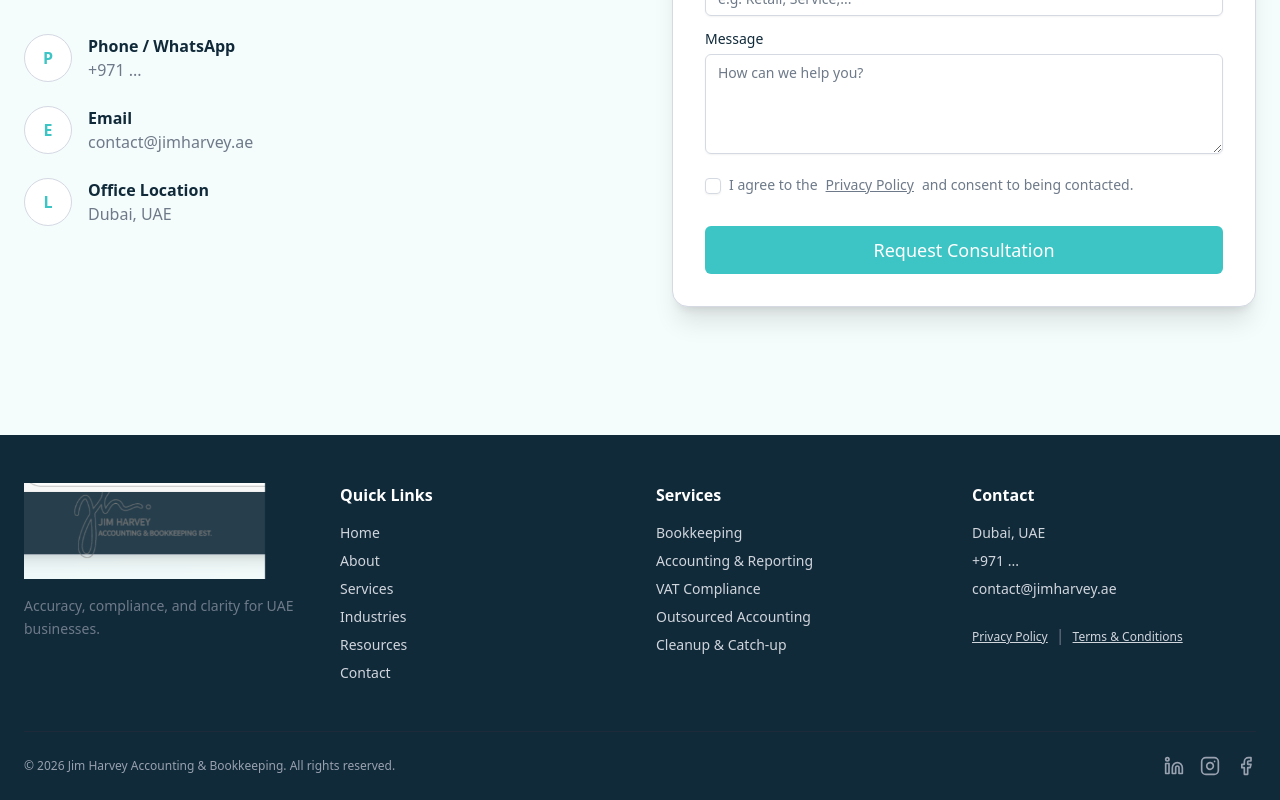
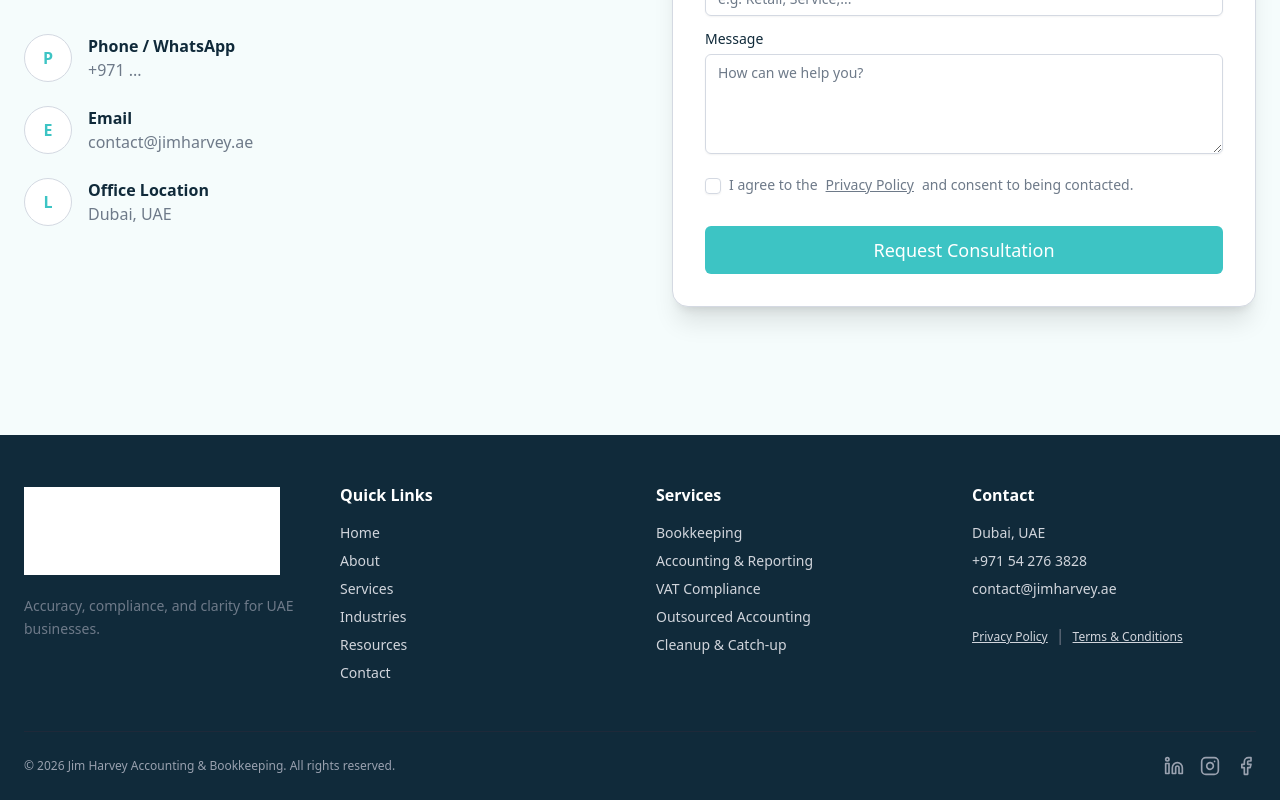
Before and after one commit to Fazilfazi991/jimharvey, a Next.js app: page / in a window 1280 px wide. Shown: the part 7150-7950 px from the top of the page. Built offline with nearby package versions, Linux system fonts and the light colour scheme.

Commit message:
Replace logo with transparent PNG and update footer styling

```diff
--- a/src/components/layout/Footer.tsx
+++ b/src/components/layout/Footer.tsx
@@ -15,7 +15,7 @@ export function Footer() {
                                 src="/logo.png"
                                 alt="Jim Harvey Accounting"
                                 fill
-                                className="object-contain object-left"
+                                className="object-contain object-left brightness-0 invert"
                             />
                         </div>
                         <p className="text-muted-foreground text-sm leading-relaxed">
@@ -53,7 +53,7 @@ export function Footer() {
                         <h4 className="font-bold text-white">Contact</h4>
                         <ul className="space-y-2 text-sm text-gray-300">
                             <li>Dubai, UAE</li>
-                            <li>+971 ...</li>
+                            <li>+971 54 276 3828</li>
                             <li>contact@jimharvey.ae</li>
                         </ul>
                         <div className="pt-2">
```
Also changed, not shown: public/logo.png.
